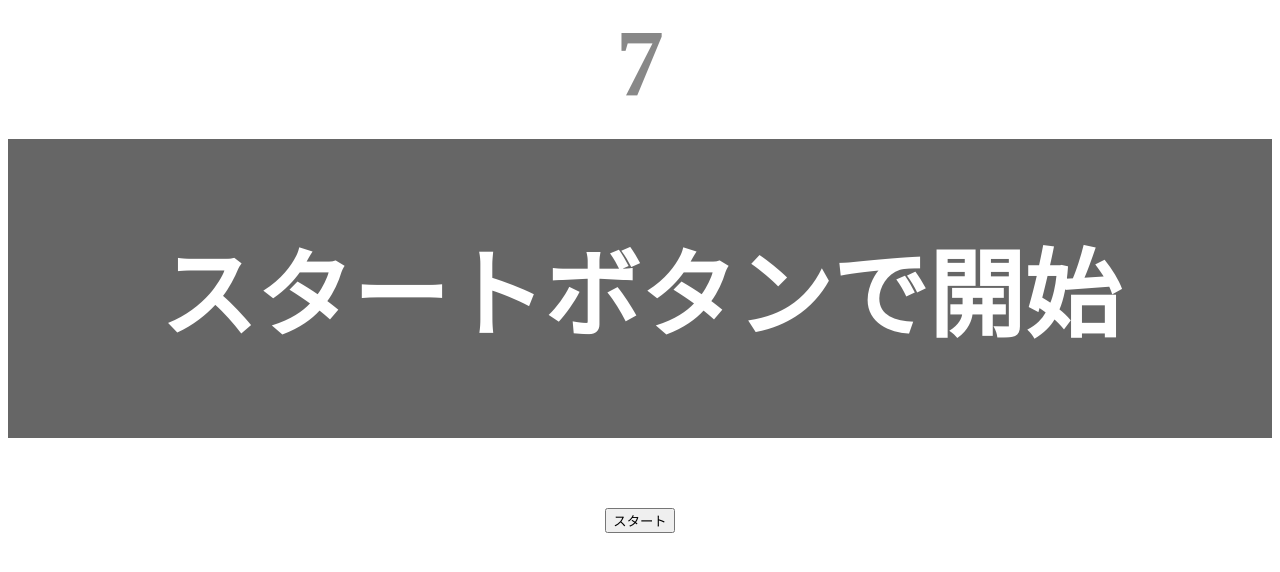
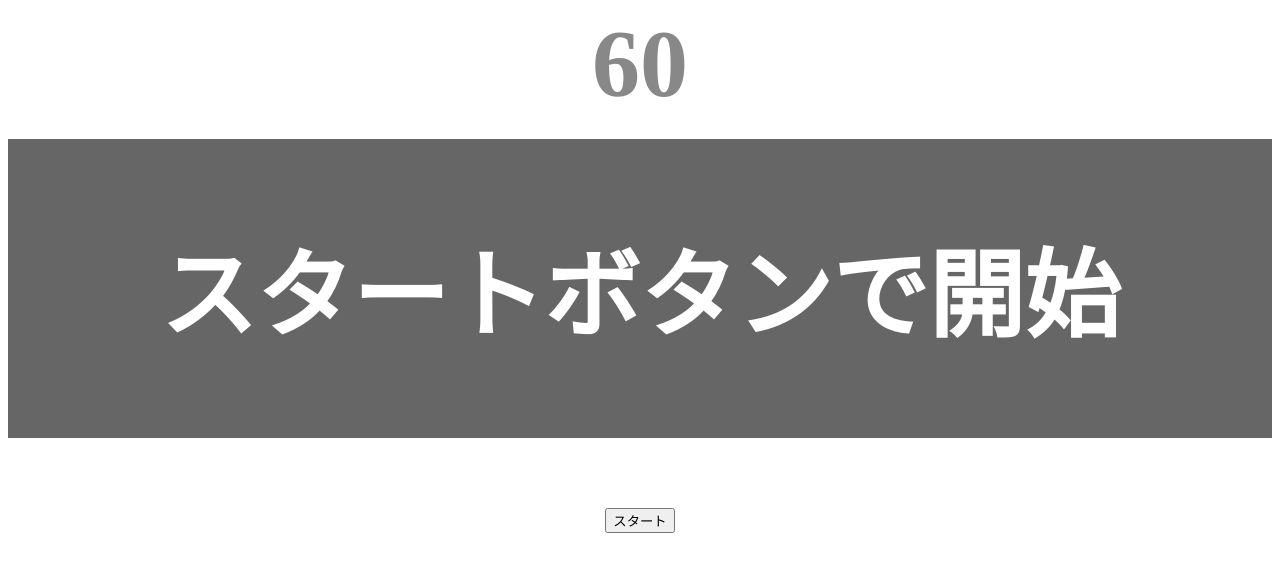
Before and after one commit to apumjp0508/javascript-advanced-kadai, a plain HTML site: page kadai_tutorial_output/index.html in a window 1280 px wide. Drawn offline with Linux system fonts and the light colour scheme.

Commit message:
Update index.html

```diff
--- a/kadai_tutorial_output/index.html
+++ b/kadai_tutorial_output/index.html
@@ -8,7 +8,7 @@
  <link rel="stylesheet" href="style.css">
 </head>
 <body>
-    <p id="count" class="count">7</p>
+    <p id="count" class="count">60</p>
     <div id="wrap" class="wrap">
       <span id="typed" class="typed"></span><span id="untyped"></span>
     </div>
```
